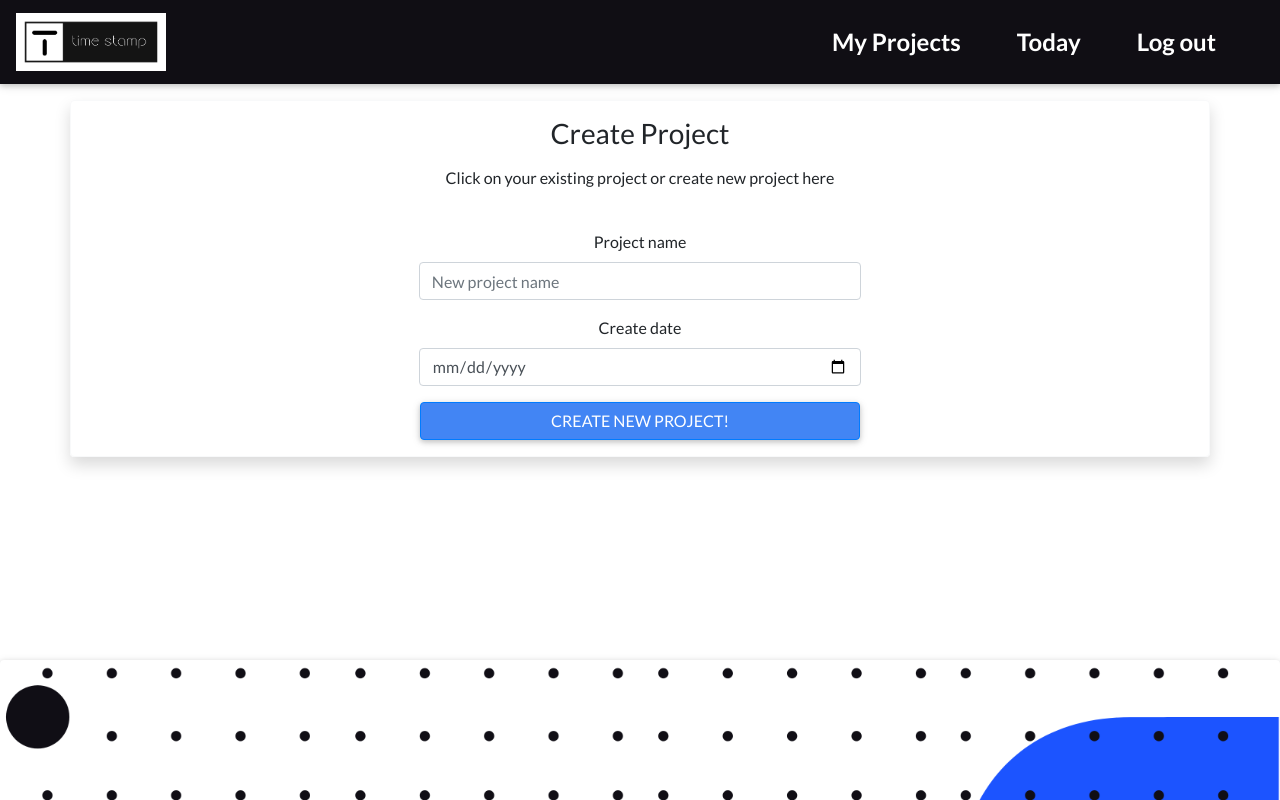
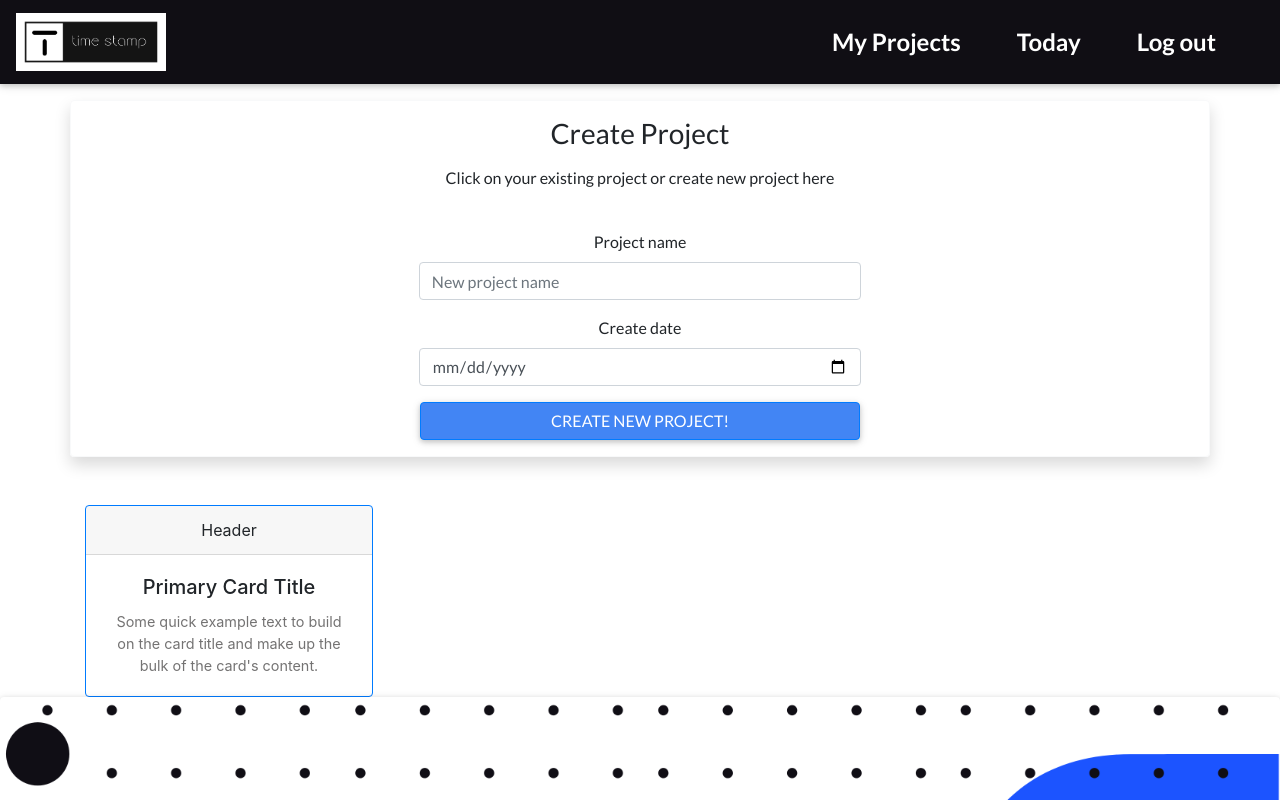
Before and after one commit to Abrellr/finale, a React (Create React App) app: page /createProject in a window 1280 px wide. Built offline with nearby package versions, Linux system fonts and the light colour scheme.

Commit message:
create card template

```diff
--- a/src/Pages/CreateProject.js
+++ b/src/Pages/CreateProject.js
@@ -1,7 +1,8 @@
 import React from "react";
 import Navigation from "../components/Navigation";
 import Footer from "../components/Footer";
-import ProjectInput from "../components/ProjectInput"
+import ProjectInput from "../components/ProjectInput";
+import ProjectCard from "../components/ProjectCard";
 import {
   GlobalStyle,
   MainSection,
@@ -21,6 +22,7 @@ export default function CreateProject() {
         </NavbarSection>
           <MainSection>
             <ProjectInput />
+            <ProjectCard />
           </MainSection>
         <FooterSection>
           <Footer />
--- a/src/Pages/style.js
+++ b/src/Pages/style.js
@@ -42,7 +42,6 @@ const NavbarSection = styled.div`
 const MainSection = styled.div`
   width: 100%;
   min-height: 70vh;
-  max-height: 70%;
   background-color: white;
 `;
 const FooterSection = styled.div`
--- /dev/null
+++ b/src/components/ProjectCard.js
@@ -0,0 +1,23 @@
+import React from "react";
+import { Card } from "react-bootstrap"
+import { Container } from "react-bootstrap"
+
+
+export default function ProjectCard() {
+  return (
+    <>
+    <Container>
+      <Card border="primary" style={{ width: "18rem" }}>
+        <Card.Header>Header</Card.Header>
+        <Card.Body>
+          <Card.Title>Primary Card Title</Card.Title>
+          <Card.Text>
+            Some quick example text to build on the card title and make up the
+            bulk of the card's content.
+          </Card.Text>
+        </Card.Body>
+      </Card>
+      </Container>
+    </>
+  );
+}
```
